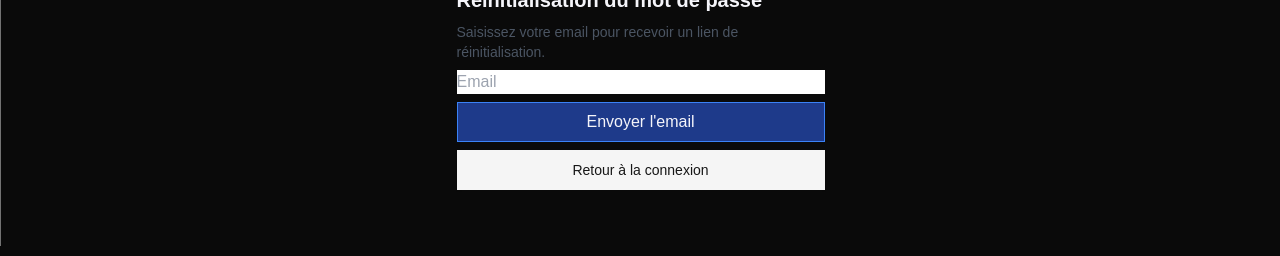
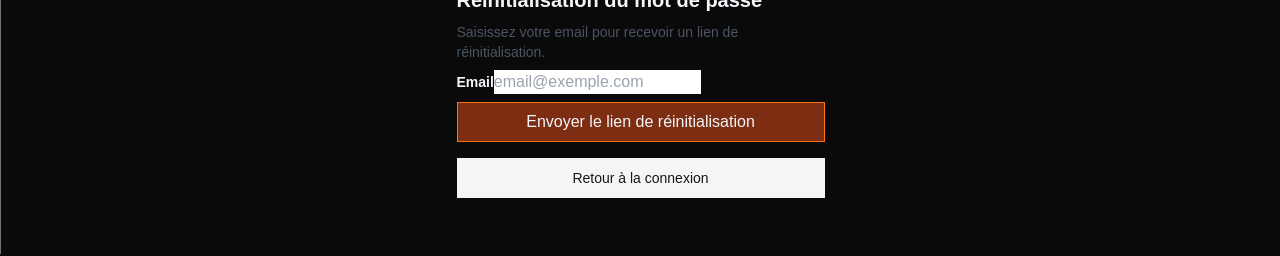
Before and after one commit to ginodalsasso/next-bigmeal, a Next.js app: page /login in a window 1280 px wide. Both pictures are taken after a click on the button "Mot de passe oublié ?". Shown: the part 254-510 px from the top of the page. Built offline with nearby package versions, Linux system fonts and the light colour scheme; no server answers.

Commit message:
👌 IMPROVE: - Replacing body token by a bearer in headers for security. - Using a form in ForgotPasswordEmailForm instead of an input.

```diff
--- a/app/(views)/(auth)/_component/ForgotPasswordEmailForm.tsx
+++ b/app/(views)/(auth)/_component/ForgotPasswordEmailForm.tsx
@@ -19,6 +19,7 @@ const ForgotPasswordForm = ({ onBackToLogin }: { onBackToLogin: () => void }) =>
 
     // _________________________ ETATS _________________________
     const [recipient, setRecipient] = useState<{ email: string }>({ email: "" });
+    const [isLoading, setIsLoading] = useState<boolean>(false);
 
     // Utilisation du hook de validation
     const { error, setError, validate } = useFormValidation(
@@ -28,7 +29,10 @@ const ForgotPasswordForm = ({ onBackToLogin }: { onBackToLogin: () => void }) =>
 
     // _________________________ LOGIQUE _________________________
     // Fonction pour envoyer un email de réinitialisation du mot de passe
-    const forgotPasswordEmail = async () => {
+    const forgotPasswordEmail = async (e: React.FormEvent) => {
+        e.preventDefault();
+        setIsLoading(true);
+
         if (!validate(recipient)){
             setError({ email: "Veuillez saisir un email valide." });
             return;
@@ -40,7 +44,9 @@ const ForgotPasswordForm = ({ onBackToLogin }: { onBackToLogin: () => void }) =>
         } catch (error) {
             console.error("Erreur lors de l'envoi de l'email :", error);
             setError({ general: "Impossible d'envoyer l'email. Veuillez réessayer plus tard." });
-        };
+        } finally {
+            setIsLoading(false);
+        }
     }
 
     return (
@@ -49,21 +55,37 @@ const ForgotPasswordForm = ({ onBackToLogin }: { onBackToLogin: () => void }) =>
             <p className="text-sm text-gray-600">Saisissez votre email pour recevoir un lien de réinitialisation.</p>
 
             <FormErrorMessage message={error?.general} />
-
+            <form onSubmit={forgotPasswordEmail}>
+                <label
+                    htmlFor="email"
+                    className="text-sm font-semibold">
+                        Email
+                </label>
                 <input
+                    name="email"
                     type="email"
                     className="input-text-select"
-                placeholder="Email"
+                    placeholder="email@exemple.com"
                     value={recipient.email}
                     onChange={(e) => setRecipient({ email: e.target.value })}
                 />
                 <FormErrorMessage message={error?.email} />
 
-            <Button type="button" onClick={forgotPasswordEmail} variant={"edit"}>
-                Envoyer l&apos;email
+                <Button
+                    type="submit"
+                    className="w-full my-2"
+                    disabled={isLoading}
+                    variant={isLoading ? "ghost" : "default"}
+                >
+                    {isLoading ? "Envoi en cours..." : "Envoyer le lien de réinitialisation"}
                 </Button>
+            </form>
 
-            <Button type="button" onClick={onBackToLogin} variant="secondary">
+                <Button
+                    type="button"
+                    onClick={onBackToLogin}
+                    variant="secondary"
+                >
                     Retour à la connexion
                 </Button>
         </div>
--- a/app/(views)/(user)/reset-password/[token]/page.tsx
+++ b/app/(views)/(user)/reset-password/[token]/page.tsx
@@ -28,6 +28,7 @@ const ResetPasswordPage = () => {
     });
     const [error, setError] = useState<ForgotUserPasswordFormType>({});
     const [isLoading, setIsLoading] = useState(false);
+    const [isTokenValid, setIsTokenValid] = useState(false); // État pour vérifier la validité du token
 
     useEffect(() => {
         const verifyToken = async () => {
@@ -38,7 +39,7 @@ const ResetPasswordPage = () => {
 
             try {
                 await verifyResetTokenAPI(token);
-
+                setIsTokenValid(true);
             } catch (error) {
                 console.error('Erreur lors de la vérification du token :', error);
                 setError({ general: 'Token invalide ou expiré' });
@@ -61,14 +62,13 @@ const ResetPasswordPage = () => {
         }
 
         try {
-            if (token) {
-                resetForgottenPasswordAPI(token, formData.password);
+            if (token && isTokenValid) {
+                await resetForgottenPasswordAPI(token, formData.password);
+                toast.success('Mot de passe réinitialisé avec succès !');
+                router.push('/login');
             } else {
                 setError({ general: 'Token invalide' });
             }
-            toast.success('Mot de passe réinitialisé avec succès !');
-            router.push('/login');
-
         } catch (error) {
             console.error('Erreur lors de la réinitialisation du mot de passe :', error);
             setError({ general: 'Erreur lors de la réinitialisation du mot de passe' });
--- a/app/api/(forgotten-password)/reset-password/route.ts
+++ b/app/api/(forgotten-password)/reset-password/route.ts
@@ -42,12 +42,25 @@ export async function POST(req: NextRequest) {
 export async function PUT(req: NextRequest) {
 
     try {
+        // Extraire le token de l'en-tête d'autorisation
+        const authHeader = req.headers.get('authorization');
+        if (!authHeader || !authHeader.startsWith('Bearer ')) {
+            return new Response(JSON.stringify({
+                message: 'Token d\'autorisation manquant ou invalide'
+            }), {
+                status: 401,
+                headers: { 'Content-Type': 'application/json' }
+            });
+        }
+
+        // Récupérer le token depuis l'en-tête
+        const token = authHeader.substring(7); // Supprime "Bearer " pour obtenir le token
         const body = await req.json();
-        const { token, password } = body;
+        const { password } = body;
 
-        if (!token || !password) {
+        if (!password) {
             return new Response(JSON.stringify({
-                message: 'Veuillez fournir un token et un mot de passe'
+                message: 'Veuillez fournir un mot de passe'
             }), {
                 status: 400,
                 headers: { 'Content-Type': 'application/json' }
--- a/lib/services/user_service.ts
+++ b/lib/services/user_service.ts
@@ -91,8 +91,9 @@ export async function resetForgottenPasswordAPI(token: string | string[], passwo
             method: "PUT",
             headers: {
                 "Content-Type": "application/json",
+                "Authorization": `Bearer ${token}`
             },
-            body: JSON.stringify({ token, password }),
+            body: JSON.stringify({ password }),
         });
 
         if (!response.ok) {
```
Lines whose indentation alone changed are shown as unchanged.
